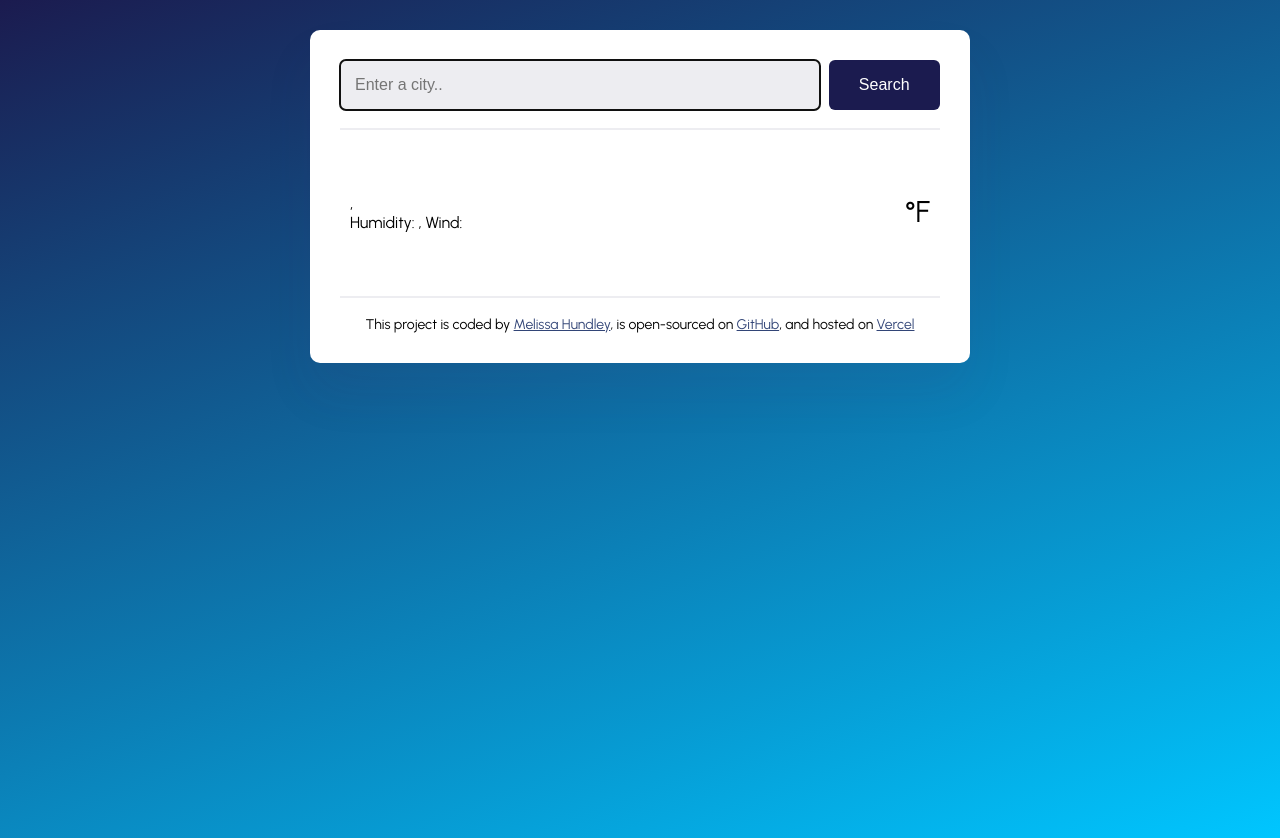
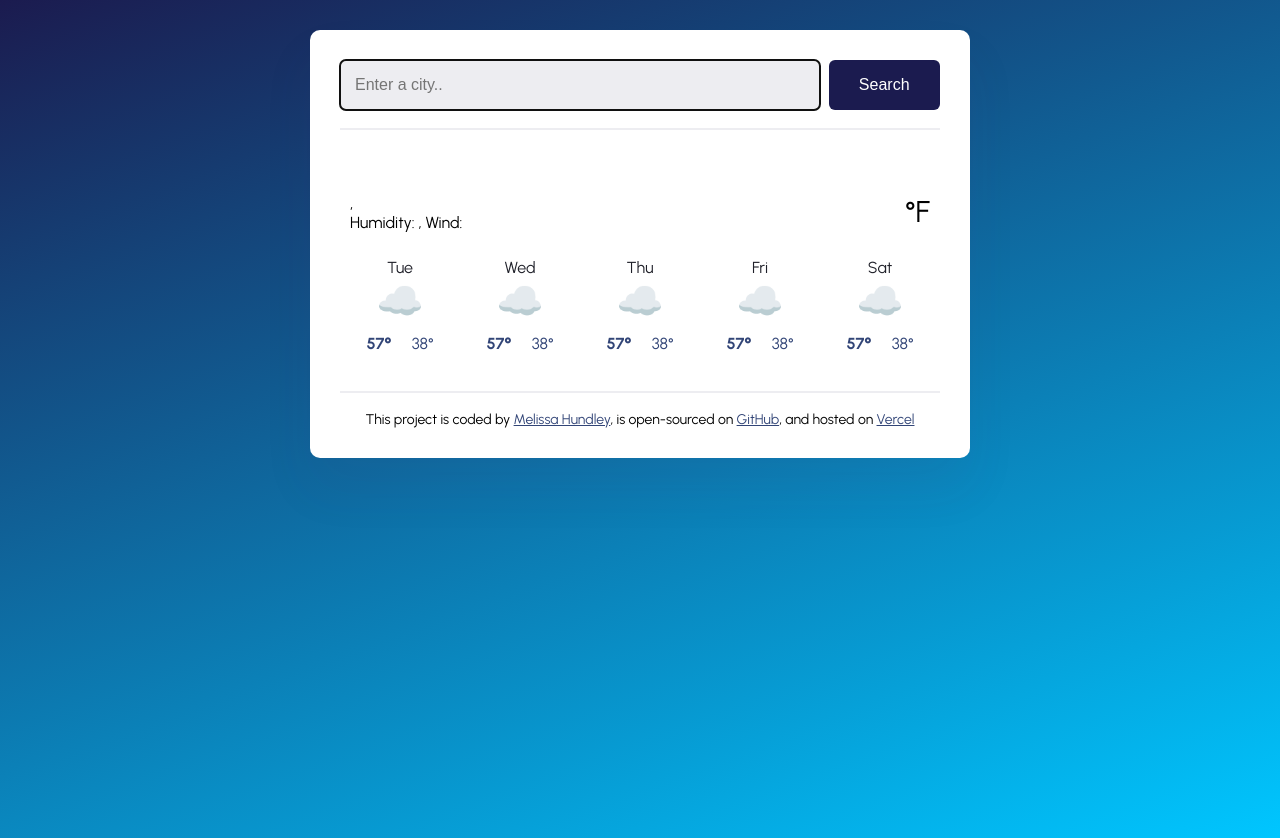
Before and after one commit to mkmelhundley-code/vanilla-weather-app, a plain HTML site: page index.html in a window 1280 px wide. Drawn offline with nearby package versions, Linux system fonts and the light colour scheme; no server answers.

Commit message:
added the HTML and CSS framework for the forecast feature no api on the forecast yet

```diff
--- a/index.html
+++ b/index.html
@@ -55,7 +55,68 @@
             <span class="weather-app-temperature-unit">°F</span>
           </div>
         </div>
+        <div class="weather-forecast">
+          <div class="weather-forecast-day">
+            <div class="weather-forecast-date">Tue</div>
+            <div class="weather-forecast-icon">☁️</div>
+            <div class="weather-forecast-temperatures">
+              <div class="weather-forecast-temperature">
+                <strong>57°</strong>
+              </div>
+              <div class="weather-forecast-temperature">38°</div>
+            </div>
+          </div>
+          <div class="weather-forecast">
+            <div class="weather-forecast-day">
+              <div class="weather-forecast-date">Wed</div>
+              <div class="weather-forecast-icon">☁️</div>
+              <div class="weather-forecast-temperatures">
+                <div class="weather-forecast-temperature">
+                  <strong>57°</strong>
+                </div>
+                <div class="weather-forecast-temperature">38°</div>
+              </div>
+            </div>
+          </div>
+          <div class="weather-forecast">
+            <div class="weather-forecast-day">
+              <div class="weather-forecast-date">Thu</div>
+              <div class="weather-forecast-icon">☁️</div>
+              <div class="weather-forecast-temperatures">
+                <div class="weather-forecast-temperature">
+                  <strong>57°</strong>
+                </div>
+                <div class="weather-forecast-temperature">38°</div>
+              </div>
+            </div>
+          </div>
+          <div class="weather-forecast">
+            <div class="weather-forecast-day">
+              <div class="weather-forecast-date">Fri</div>
+              <div class="weather-forecast-icon">☁️</div>
+              <div class="weather-forecast-temperatures">
+                <div class="weather-forecast-temperature">
+                  <strong>57°</strong>
+                </div>
+                <div class="weather-forecast-temperature">38°</div>
+              </div>
+            </div>
+          </div>
+          <div class="weather-forecast">
+            <div class="weather-forecast-day">
+              <div class="weather-forecast-date">Sat</div>
+              <div class="weather-forecast-icon">☁️</div>
+              <div class="weather-forecast-temperatures">
+                <div class="weather-forecast-temperature">
+                  <strong>57°</strong>
+                </div>
+                <div class="weather-forecast-temperature">38°</div>
+              </div>
+            </div>
+          </div>
+        </div>
       </main>
+
       <hr />
       <footer>
         This project is coded by
--- a/src/style.css
+++ b/src/style.css
@@ -101,3 +101,32 @@ p.weather-details {
   font-size: 30px;
   margin-top: 15px;
 }
+
+.weather-forecast-date {
+  text-align: center;
+  color: #1f2029;
+  font-size: 16px;
+  line-height: 20px;
+}
+
+.weather-forecast {
+  display: flex;
+  justify-content: space-around;
+}
+
+.weather-forecast-icon {
+  font-size: 38px;
+  text-align: center;
+}
+
+.weather-forecast-temperatures {
+  display: flex;
+  justify-content: center;
+  text-align: center;
+  color: #324577;
+  margin-top: 10px;
+}
+
+.weather-forecast-temperature {
+  padding: 0 10px;
+}
```
